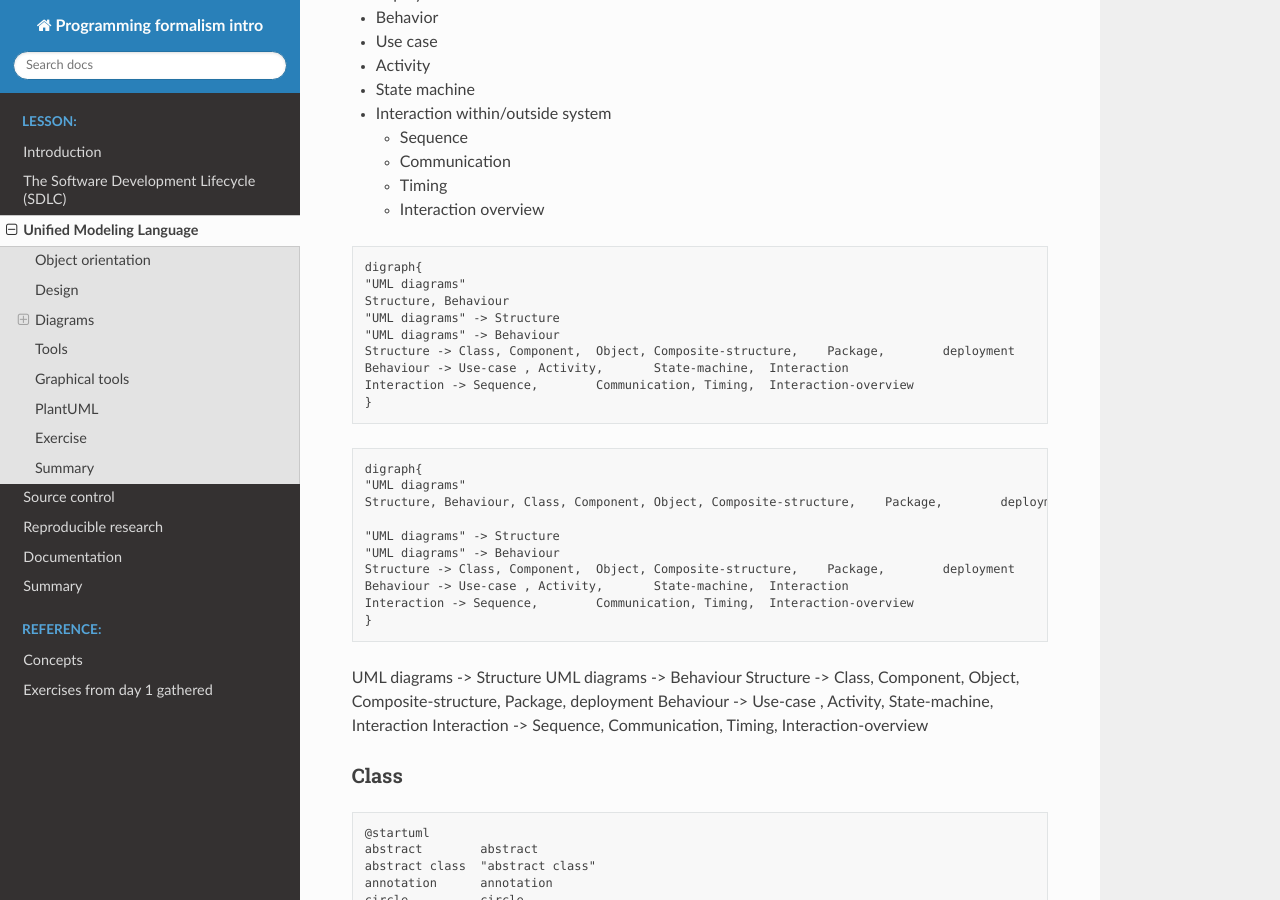
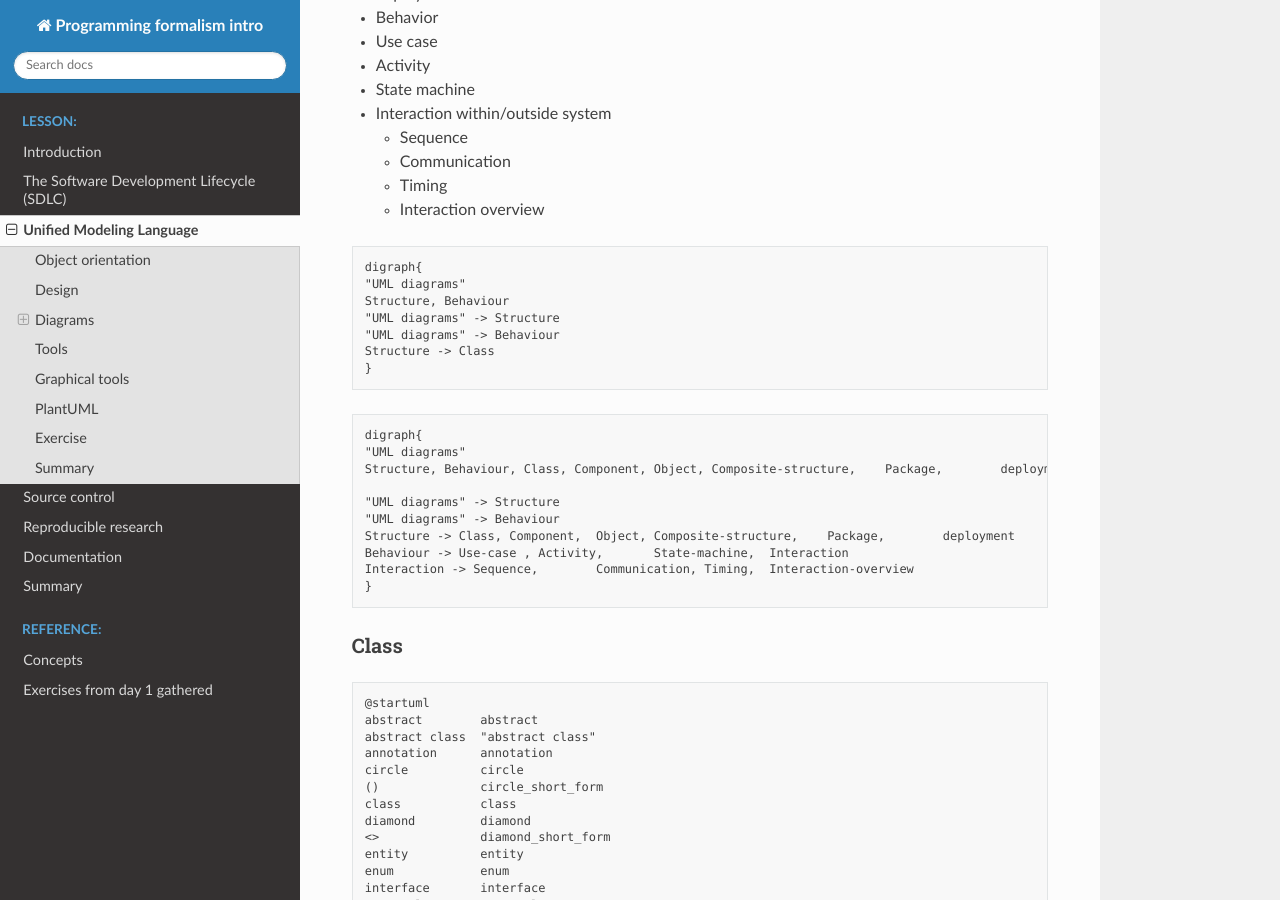
Before and after one commit to UPPMAX/programming_formalisms_intro, a Sphinx documentation site: the page built from doc/flowcharts.md, in a window 1280 px wide and 900 px high, scrolled down 1236 px. Built offline with Sphinx 7.4.7 and the Read the Docs theme 2.0.0, drawn with Linux system fonts in a browser that asks for light colours; pages that are not in the unit, such as notebooks, are missing from menus.

Commit message:
Update flowcharts.md

````diff
--- a/doc/flowcharts.md
+++ b/doc/flowcharts.md
@@ -60,9 +60,7 @@ digraph{
 Structure, Behaviour
 "UML diagrams" -> Structure
 "UML diagrams" -> Behaviour
-Structure -> Class, Component,	Object,	Composite-structure,	Package,	deployment
-Behaviour -> Use-case ,	Activity,	State-machine,	Interaction
-Interaction -> Sequence,	Communication, Timing,	Interaction-overview
+Structure -> Class
 }
 ```
 
@@ -79,11 +77,6 @@ Interaction -> Sequence,	Communication, Timing,	Interaction-overview
 }
 ```
 
-UML diagrams -> Structure
-UML diagrams -> Behaviour
-Structure -> Class, Component,	Object,	Composite-structure,	Package,	deployment
-Behaviour -> Use-case ,	Activity,	State-machine,	Interaction
-Interaction -> Sequence,	Communication, Timing,	Interaction-overview
 
 
 ### Class
````
